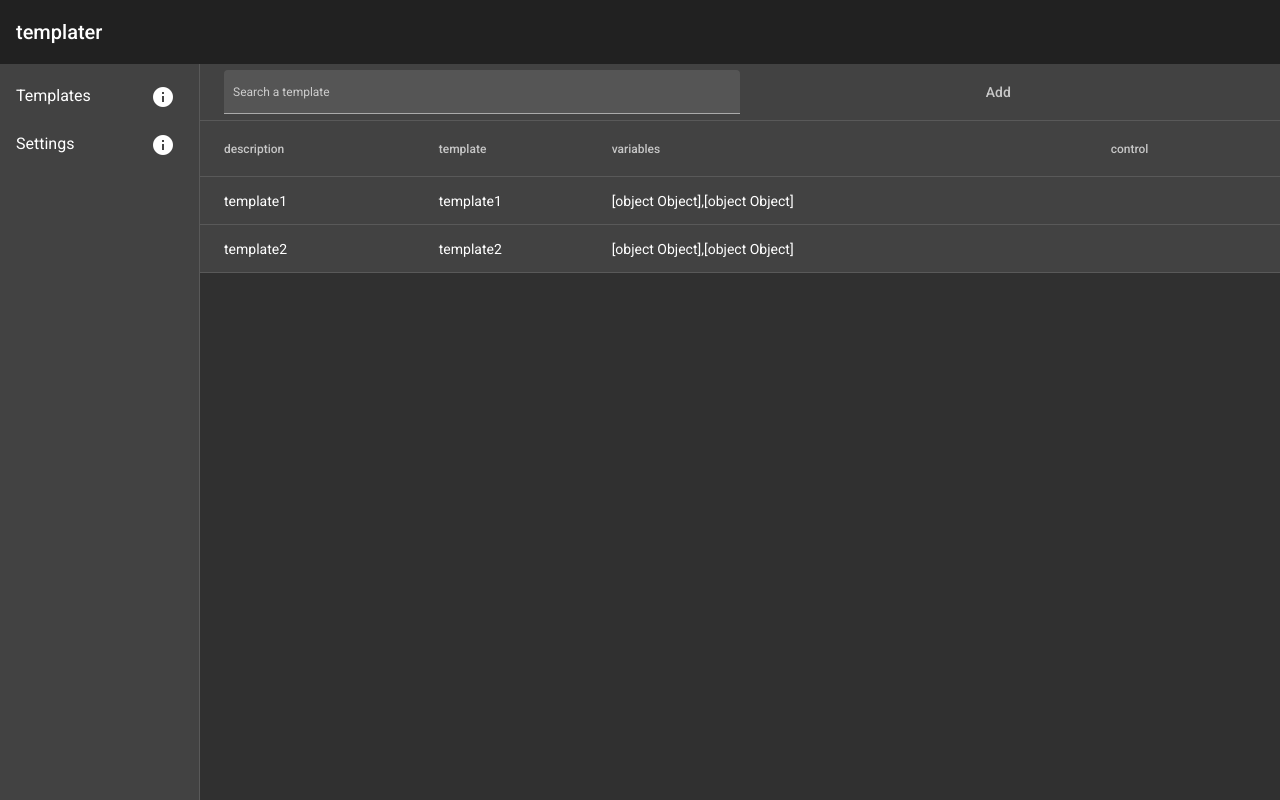
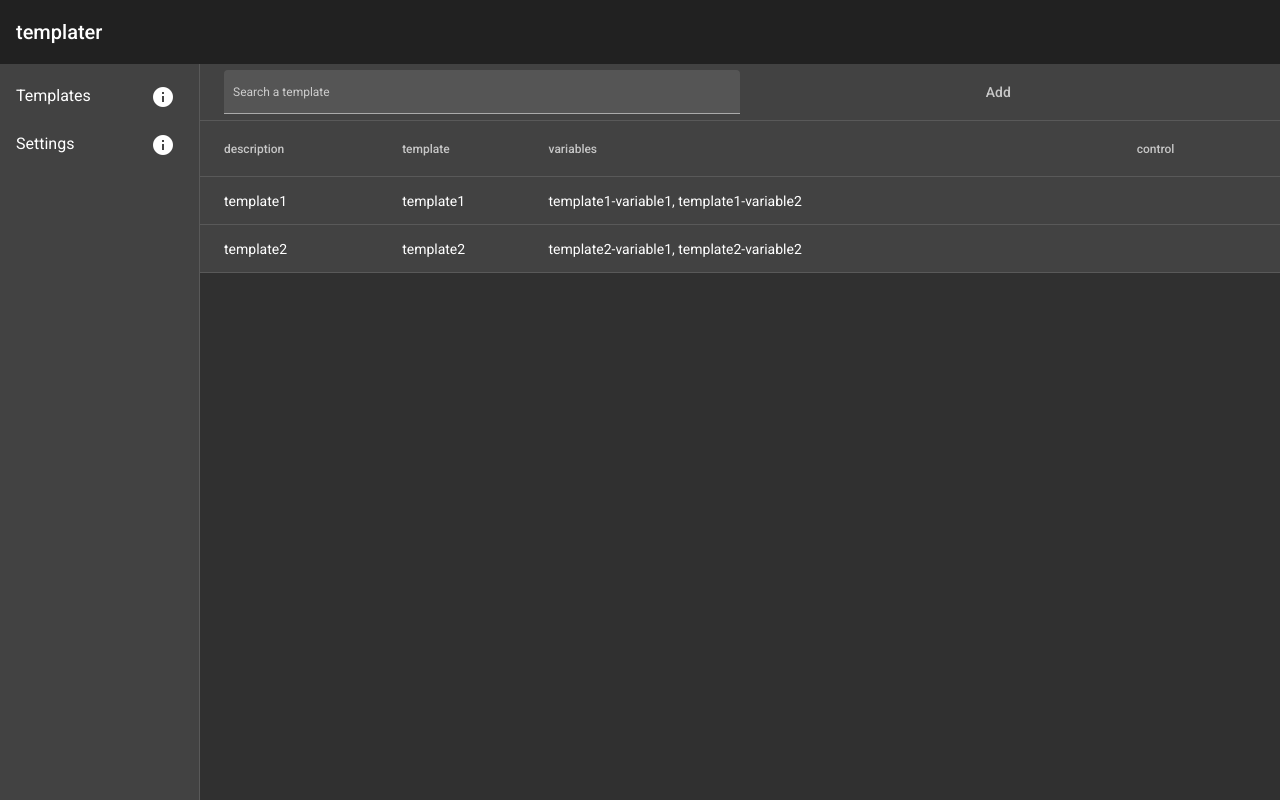
Before and after one commit to matseee/templater, an Angular app in the folder angular-app/: page /templates in a window 1280 px wide. Built offline with nearby package versions, Linux system fonts and the light colour scheme.

Commit message:
add variable pipe to page

```diff
--- a/angular-app/src/app/app.module.ts
+++ b/angular-app/src/app/app.module.ts
@@ -15,7 +15,9 @@ import { TemplatesPage } from './pages/templates/templates.component';
 @NgModule({
   declarations: [
     AppComponent,
-    TemplatesPage
+    TemplatesPage,
+
+    VariablePipe,
   ],
   imports: [
     BrowserModule,
--- a/angular-app/src/app/pages/templates/templates.component.html
+++ b/angular-app/src/app/pages/templates/templates.component.html
@@ -24,13 +24,17 @@
 
         <ng-container [matColumnDef]="column" *ngFor="let column of displayedColumns">
             <th mat-header-cell *matHeaderCellDef> {{column}} </th>
-            <td mat-cell *matCellDef="let element"> {{element[column]}} </td>
+            <ng-container *ngIf="column === 'variables'">
+                <td mat-cell *matCellDef="let element"> {{element[column] | variables}} </td>
+            </ng-container>
+            <ng-container *ngIf="column !== 'variables'">
+                <td mat-cell *matCellDef="let element"> {{element[column]}} </td>
+            </ng-container>
         </ng-container>
 
         <tr mat-header-row *matHeaderRowDef="['second-header']; sticky: true"></tr>
         <tr mat-header-row *matHeaderRowDef="displayedColumns; sticky: true"></tr>
 
-
         <tr mat-row *matRowDef="let row; columns: displayedColumns;"></tr>
     </table>
 
--- a/angular-app/src/app/pipes/variable.pipe.ts
+++ b/angular-app/src/app/pipes/variable.pipe.ts
@@ -2,7 +2,7 @@ import { Pipe, PipeTransform } from '@angular/core';
 import { Variable } from './../models/variable.model';
 
 @Pipe({
-  name: 'variable'
+  name: 'variables'
 })
 export class VariablePipe implements PipeTransform {
   transform(value: Variable[], displayAll: boolean = true): string {
```
